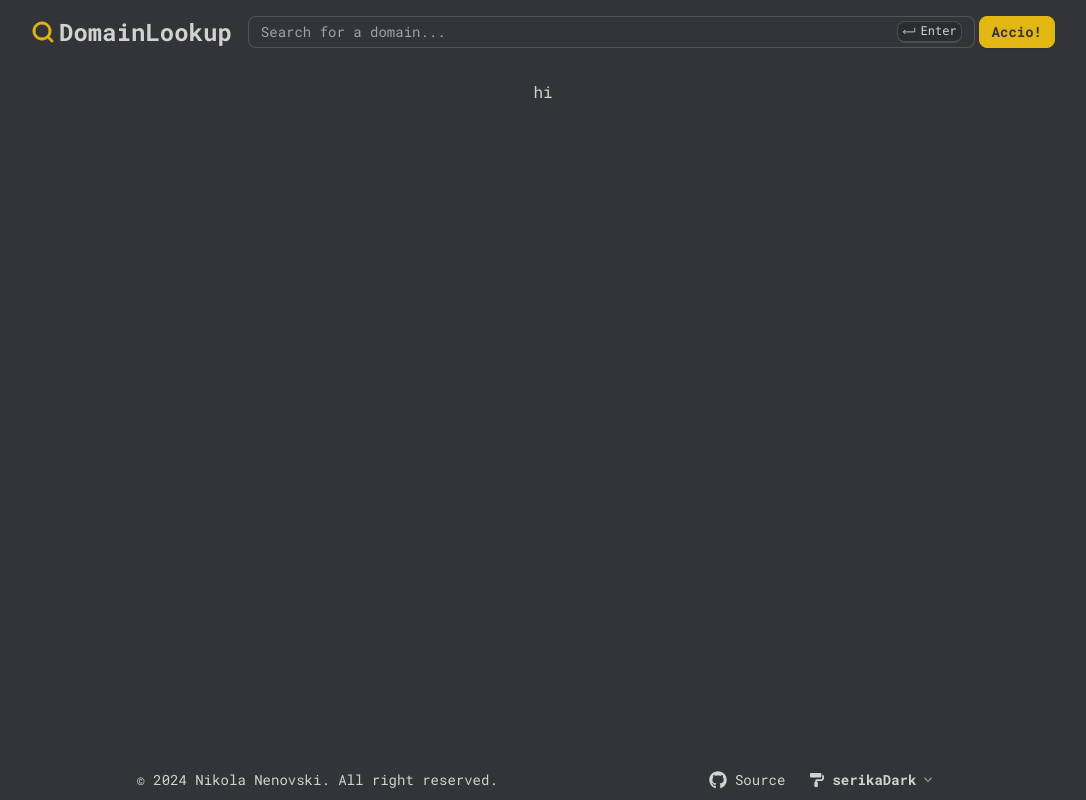
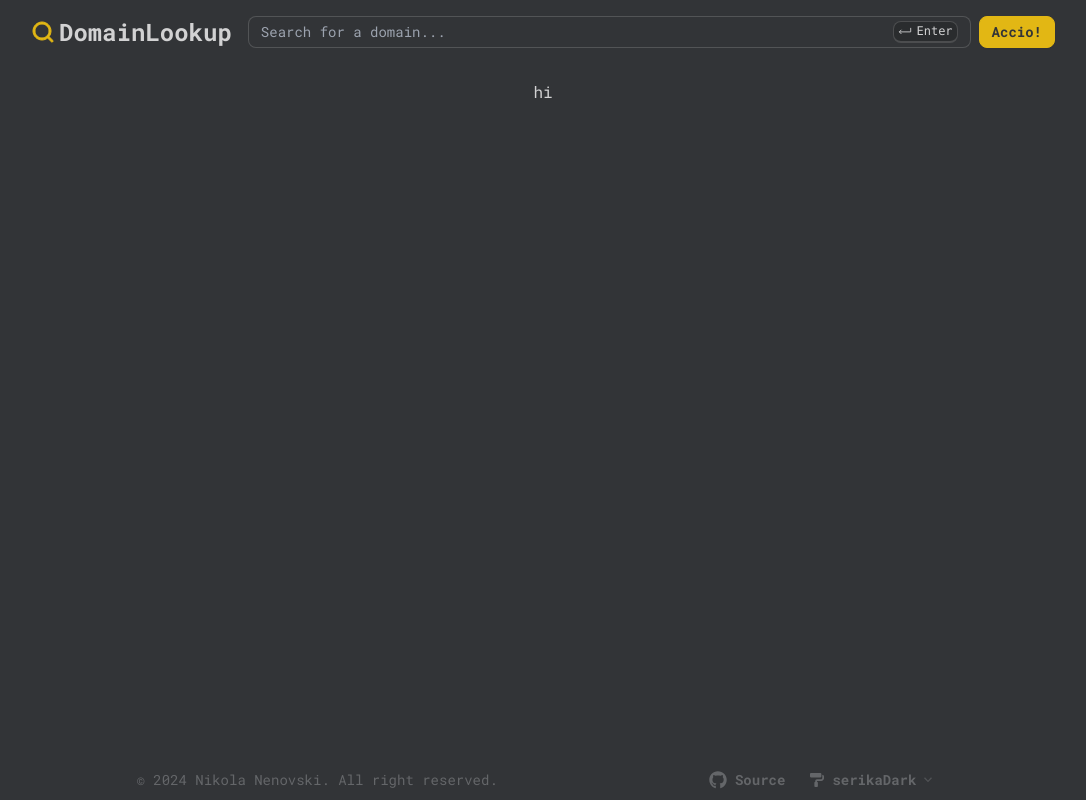
Before and after one commit to Nickslabcode/domain-lookup, a React (Vite) app: page / in a window 1280 px wide. Shown: the whole page, without its empty margins (97-1183 px from the left). Built offline with nearby package versions, Linux system fonts and the light colour scheme.

Commit message:
fix: updated Footer component's css

```diff
--- a/src/components/Footer.tsx
+++ b/src/components/Footer.tsx
@@ -3,12 +3,12 @@ import { FaGithub } from 'react-icons/fa';
 
 const Footer = () => {
   return (
-    <div className="flex items-center text-sm justify-around">
+    <div className="flex items-center text-sm justify-around text-secondary">
       <p>© 2024 Nikola Nenovski. All right reserved.</p>
       <div className="flex items-center gap-2">
         <a
           href="https://github.com/Nickslabcode/domain-info-lookup"
-          className="flex items-center gap-2 link-hover"
+          className="flex items-center gap-2 font-semibold hover:text-neutral-content"
           target="_blank"
         >
           <FaGithub size={18} />
--- a/src/components/Navbar.tsx
+++ b/src/components/Navbar.tsx
@@ -10,7 +10,7 @@ const Navbar = () => {
           <h1 className="text-center">DomainLookup</h1>
         </div>
       </div>
-      <div className="flex gap-1 flex-1">
+      <div className="flex gap-2 flex-1">
         <label className="flex items-center input input-sm input-bordered w-full">
           <input
             type="text"
--- a/src/components/ThemeController.tsx
+++ b/src/components/ThemeController.tsx
@@ -9,7 +9,11 @@ const ThemeController: React.FC = () => {
 
   return (
     <div className="dropdown dropdown-top">
-      <div tabIndex={0} role="button" className="btn btn-ghost btn-sm m-1">
+      <div
+        tabIndex={0}
+        role="button"
+        className="btn btn-ghost hover:bg-transparent btn-sm m-1 hover:text-neutral-content"
+      >
         <FaPaintRoller />
         {theme}
         <svg
@@ -24,7 +28,7 @@ const ThemeController: React.FC = () => {
       </div>
       <ul
         tabIndex={0}
-        className="dropdown-content bg-base-300 rounded-box z-[1] w-52 p-2 shadow-2xl"
+        className="dropdown-content bg-base-200 rounded-box z-[1] w-52 p-2 shadow-2xl text-neutral-content"
       >
         {themes.map((theme: Theme, idx: number) => (
           <li key={idx}>
```
